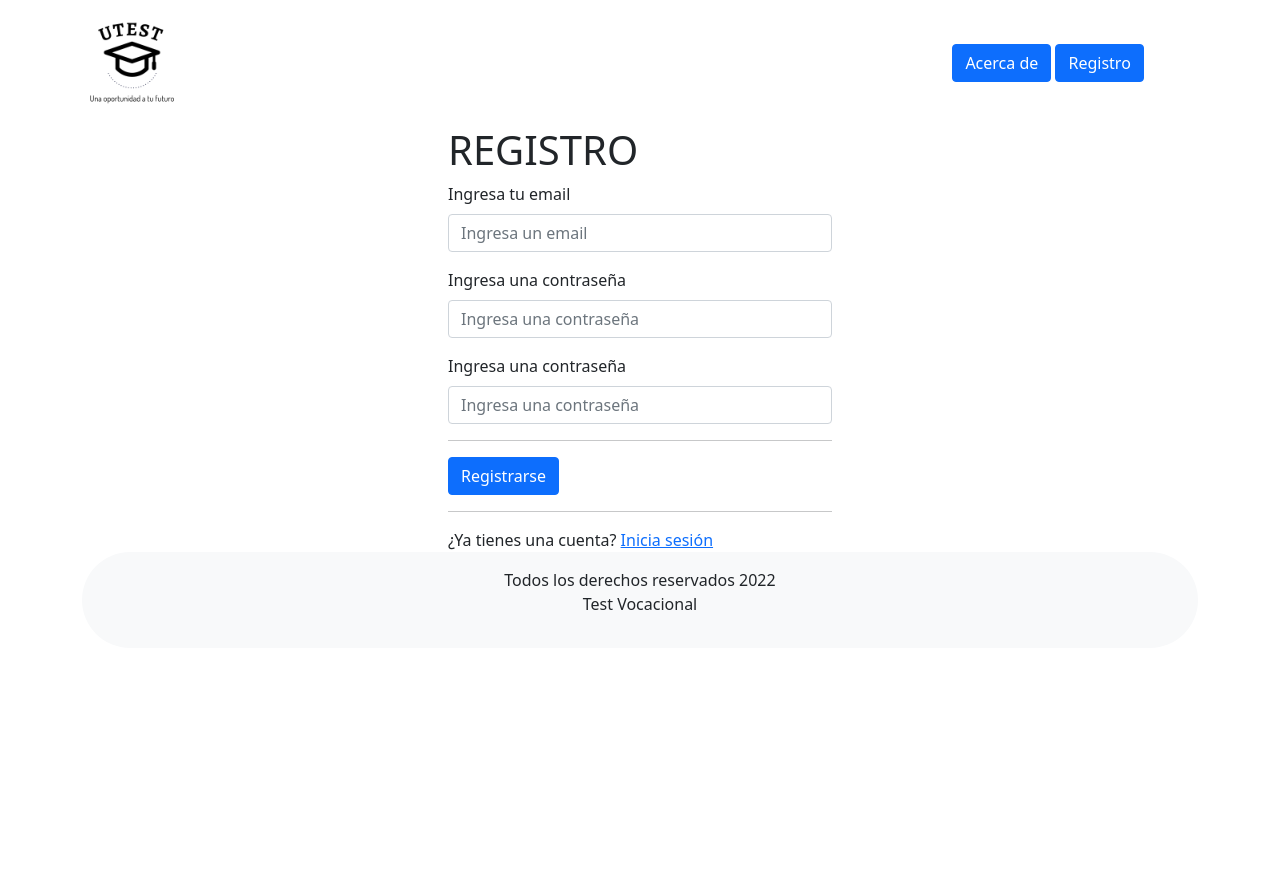
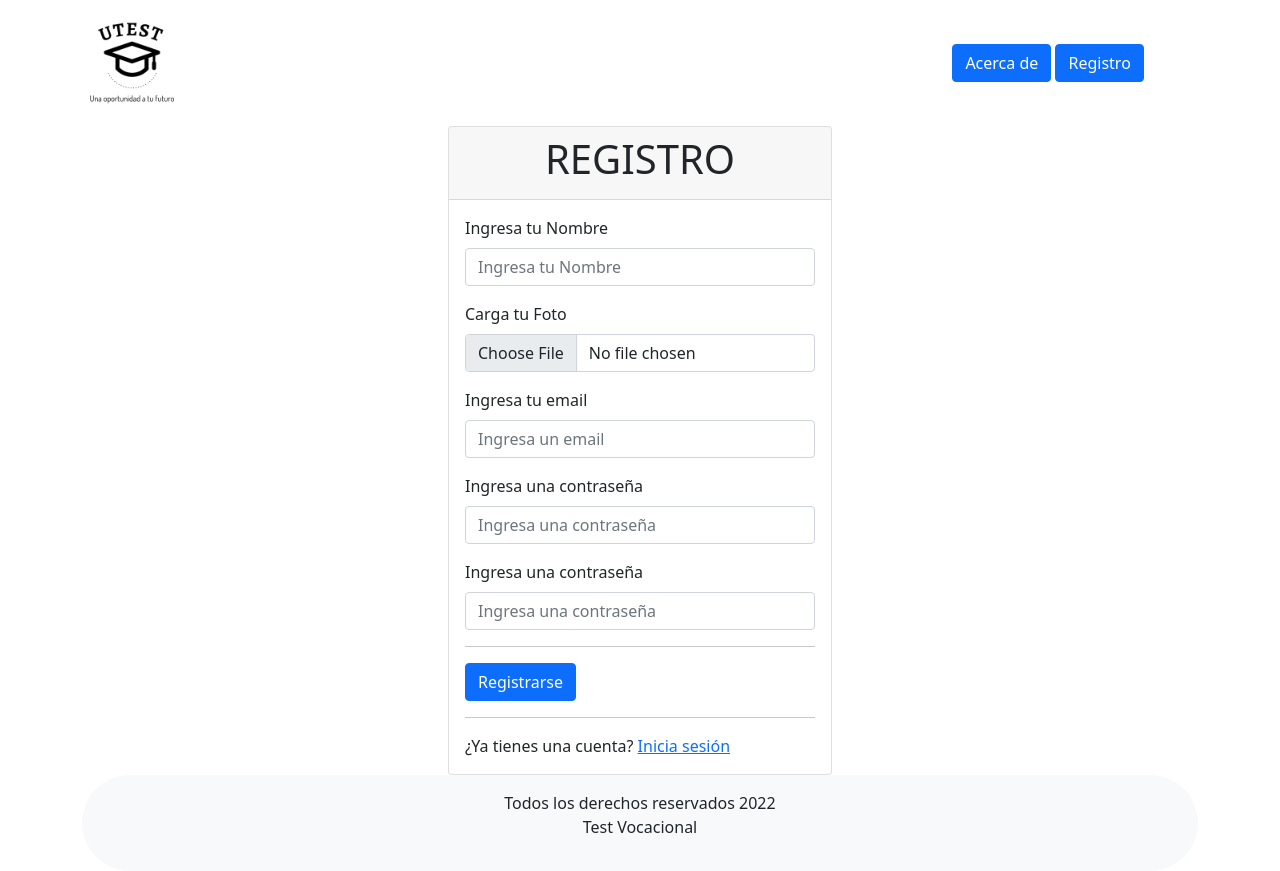
Before and after one commit to mimarumo25/Utest, a React (Create React App) app: page /register in a window 1280 px wide. Before the commit the page ends 800 px from the top, so only its background shows below. Built offline with nearby package versions, Linux system fonts and the light colour scheme; some icons are missing.

Commit message:
mejora de  login y resgister

```diff
--- a/src/components/login/Login.jsx
+++ b/src/components/login/Login.jsx
@@ -6,6 +6,7 @@ import { loginEmailPassword, loginGoogle } from "../../actions/loginAction";
 import { Formik } from 'formik'
 import logo from '../../img/UTEST (4).png'
 import Footer from "../footer/Footer";
+import { Link } from "react-router-dom";
 
 const Login = () => {
   const [envioformulario, setenvioformulario] = useState(false)
@@ -111,10 +112,10 @@ const Login = () => {
                     <hr className="mt-2" />
                     <span>
                       ¿No tienes cuenta?{" "}
-                      <a href="#" onClick={() => redirectRegister("/register")}>
+                      <Link to="/register">
                         {" "}
                         Registrate Aquí
-                      </a>
+                      </Link>
                       <hr />
                     </span>
                   </Form>
--- a/src/components/register/Register.js
+++ /dev/null
@@ -1,112 +0,0 @@
-import { Formik } from "formik";
-import React from "react";
-import { Button, Form } from "react-bootstrap";
-import { useDispatch } from "react-redux";
-import { Link } from "react-router-dom";
-import { registerEmailPassword } from "../../actions/registerAction";
-import Footer from "../footer/Footer";
-import NavBar from "../navbar/Navbar";
-
-const Register = () => {
-  const dispatch = useDispatch();
-  return (
-    <div>
-      <NavBar />
-
-      <Formik
-        initialValues={{
-          email: "",
-          password1: "",
-          password2: "",
-        }}
-        onSubmit={(valores, { resetForm }) => {
-          if (valores.password1 === valores.password2) {
-            dispatch(
-              registerEmailPassword(
-                valores.email,
-                valores.password1,
-              )
-            );
-          } else {
-            console.log("las contraseñas no son iguales");
-          }
-
-          resetForm();
-          console.log(valores);
-          console.log("formulario enviado");
-        }}
-      >
-        {({
-          values,
-          errors,
-          touched,
-          handleSubmit,
-          handleChange,
-          handleBlur,
-        }) => (
-          <div className="home">
-            <div className="itemsform">
-
-              <Form className="formlogin" onSubmit={handleSubmit}>
-              <h1>REGISTRO</h1>
-                <Form.Group className="mb-3" controlId="formBasicEmail">
-                  <Form.Label>Ingresa tu email</Form.Label>
-                  <Form.Control
-                    type="email"
-                    placeholder="Ingresa un email"
-                    name="email"
-                    value={values.email}
-                    onChange={handleChange}
-                    onBlur={handleBlur}
-                  />
-
-                  {touched.email && errors.email && (
-                    <div className="error">{errors.email}</div>
-                  )}
-                </Form.Group>
-
-                <Form.Group className="mb-3" controlId="formBasicPassword">
-                  <Form.Label>Ingresa una contraseña</Form.Label>
-                  <Form.Control
-                    type="password"
-                    placeholder="Ingresa una contraseña"
-                    name="password1"
-                    value={values.password1}
-                    onChange={handleChange}
-                    onBlur={handleBlur}
-                  />
-                </Form.Group>
-
-                <Form.Group className="mb-3" controlId="formBasicPassword">
-                  <Form.Label>Ingresa una contraseña</Form.Label>
-                  <Form.Control
-                    type="password"
-                    placeholder="Ingresa una contraseña"
-                    name="password2"
-                    value={values.password2}
-                    onChange={handleChange}
-                    onBlur={handleBlur}
-                  />
-                </Form.Group>
-
-                <hr />
-
-                <Button variant="primary" type="submit">
-                  Registrarse
-                </Button>
-
-                <hr />
-                <span>
-                  ¿Ya tienes una cuenta? <Link to="/login"> Inicia sesión</Link>
-                </span>
-              </Form>
-            </div>
-          </div>
-        )}
-      </Formik>
-      <Footer />
-    </div>
-  );
-};
-
-export default Register;
--- /dev/null
+++ b/src/components/register/Register.jsx
@@ -0,0 +1,145 @@
+import { Formik } from "formik";
+import React from "react";
+import { Button, Card, Form } from "react-bootstrap";
+import { useDispatch } from "react-redux";
+import { Link } from "react-router-dom";
+import { registerEmailPassword } from "../../actions/registerAction";
+import Footer from "../footer/Footer";
+import NavBar from "../navbar/Navbar";
+
+const Register = () => {
+  const dispatch = useDispatch();
+  return (
+    <div>
+      <NavBar />
+
+      <Formik
+        initialValues={{
+          name:'',
+          file:'',
+          email: "",
+          password1: "",
+          password2: "",
+        }}
+        onSubmit={(valores, { resetForm }) => {
+          if (valores.password1 === valores.password2) {
+            dispatch(
+              registerEmailPassword(
+                valores.email,
+                valores.password1,
+              )
+            );
+          } else {
+            console.log("las contraseñas no son iguales");
+          }
+
+          resetForm();
+          console.log(valores);
+          console.log("formulario enviado");
+        }}
+      >
+        {({
+          values,
+          errors,
+          touched,
+          handleSubmit,
+          handleChange,
+          handleBlur,
+        }) => (
+          <div className="home">
+            <div className="itemsform">
+              <Card>
+                <Card.Header><h1 className="text-center">REGISTRO</h1></Card.Header>
+                <Card.Body>
+                  <Form className="formlogin" onSubmit={handleSubmit}>
+                  <Form.Group className="mb-3" controlId="formBasicName">
+                      <Form.Label>Ingresa tu Nombre</Form.Label>
+                      <Form.Control
+                        type="text"
+                        placeholder="Ingresa tu Nombre"
+                        name="name"
+                        value={values.name}
+                        onChange={handleChange}
+                        onBlur={handleBlur}
+                      />
+                      {touched.email && errors.email && (
+                        <div className="error">{errors.email}</div>
+                      )}
+                      </Form.Group>
+                      <Form.Group className="mb-3" controlId="formBasicFile">
+                      <Form.Label>Carga tu Foto</Form.Label>
+                      <Form.Control
+                        type="file"
+                        placeholder="Ingresa tu Nombre"
+                        name="file"
+                        value={values.file}
+                        onChange={handleChange}
+                        onBlur={handleBlur}
+                      />
+                      {touched.file && errors.file && (
+                        <div className="error">{errors.file}</div>
+                      )}
+                      </Form.Group>
+                    <Form.Group className="mb-3" controlId="formBasicEmail">
+                      <Form.Label>Ingresa tu email</Form.Label>
+                      <Form.Control
+                        type="email"
+                        placeholder="Ingresa un email"
+                        name="email"
+                        value={values.email}
+                        onChange={handleChange}
+                        onBlur={handleBlur}
+                      />
+
+                      {touched.email && errors.email && (
+                        <div className="error">{errors.email}</div>
+                      )}
+                    </Form.Group>
+
+                    <Form.Group className="mb-3" controlId="formBasicPassword">
+                      <Form.Label>Ingresa una contraseña</Form.Label>
+                      <Form.Control
+                        type="password"
+                        placeholder="Ingresa una contraseña"
+                        name="password1"
+                        value={values.password1}
+                        onChange={handleChange}
+                        onBlur={handleBlur}
+                      />
+                    </Form.Group>
+
+                    <Form.Group className="mb-3" controlId="formBasicPassword">
+                      <Form.Label>Ingresa una contraseña</Form.Label>
+                      <Form.Control
+                        type="password"
+                        placeholder="Ingresa una contraseña"
+                        name="password2"
+                        value={values.password2}
+                        onChange={handleChange}
+                        onBlur={handleBlur}
+                      />
+                    </Form.Group>
+
+                    <hr />
+
+                    <Button variant="primary" type="submit">
+                      Registrarse
+                    </Button>
+
+                    <hr />
+                    <span>
+                      ¿Ya tienes una cuenta? <Link to="/login"> Inicia sesión</Link>
+                    </span>
+                  </Form>
+                </Card.Body>
+              </Card>
+            </div>
+          </div>
+        )}
+      </Formik>
+      <Footer />
+    </div>
+  );
+};
+
+export default Register;
```
